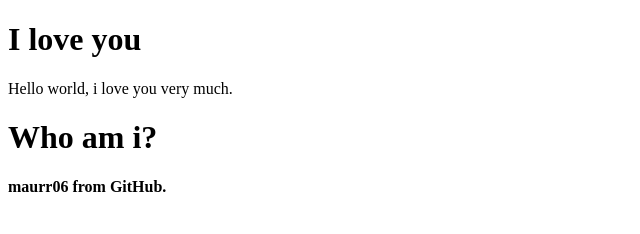
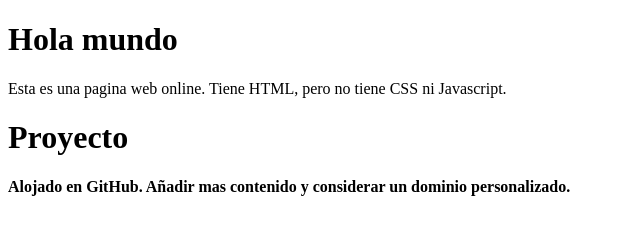
Before and after one commit to Maurr06/Mywebsite, a plain HTML site: page index.html in a window 1280 px wide. Shown: the whole page, without its empty margins (0-640 px from the left). Drawn offline with Linux system fonts and the light colour scheme.

Commit message:
Add files via upload

```diff
--- a/index.html
+++ b/index.html
@@ -7,10 +7,11 @@
 </head>
 
 <body>
-    <h1> I love you </h1>
-    <p>Hello world, i love you very much.</p>
-    <h1> Who am i? </h1>
-    <b>maurr06 from GitHub.</b>
+    <h1> Hola mundo </h1>
+    <p>Esta es una pagina web online. Tiene HTML, pero no tiene CSS ni Javascript.</p>
+    <h1> Proyecto </h1>
+    <b>Alojado en GitHub. Añadir mas contenido y considerar un dominio personalizado.</b>
+
     <style>
 
     </style>
```
